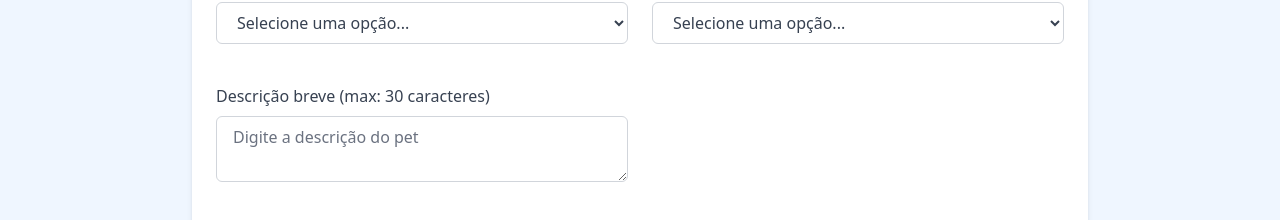
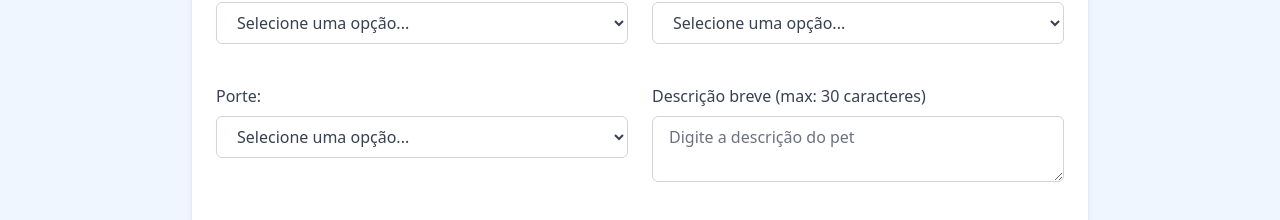
Before and after one commit to gabrikf/pets-frontend, a React (Create React App) app: page /petregister in a window 1280 px wide. Shown: the part 360-580 px from the top of the page. Built offline with nearby package versions, Linux system fonts and the light colour scheme; no server answers; sample sign-in values are in the browser's storage.

Commit message:
adding size of the pet to frontend

```diff
--- a/src/pages/Cats.js
+++ b/src/pages/Cats.js
@@ -201,7 +201,7 @@ const Cats = () => {
                 <strong className="text-black dark:text-white">
                   Sexo:{" "}
                 </strong>
-                {incident.breed}
+                {incident.genre}
               </div>
               <div className="h-24 py-2 text-gray-700 dark:text-gray-400">
                 <strong className="text-black dark:text-white">
--- a/src/pages/Details.js
+++ b/src/pages/Details.js
@@ -188,7 +188,7 @@ const Details = () => {
                 <strong className="text-black dark:text-white">
                   Sexo:{" "}
                 </strong>
-                {incident.breed}
+                {incident.genre}
               </div>
               <div className="h-24 py-2 text-gray-700 dark:text-gray-400">
                 <strong className="text-black dark:text-white">
--- a/src/pages/Dogs.js
+++ b/src/pages/Dogs.js
@@ -189,7 +189,7 @@ const Dogs = () => {
                 <strong className="text-black dark:text-white">
                   Sexo:{" "}
                 </strong>
-                {incident.breed}
+                {incident.genre}
               </div>
               <div className="h-24 py-2 text-gray-700 dark:text-gray-400">
                 <strong className="text-black dark:text-white">
--- a/src/pages/Likes.js
+++ b/src/pages/Likes.js
@@ -167,7 +167,7 @@ const Likes = () => {
                 <strong className="text-black dark:text-white">
                   Sexo:{" "}
                 </strong>
-                {incident.breed}
+                {incident.genre}
               </div>
               <div className="h-24 py-2 text-gray-700 dark:text-gray-400">
                 <strong className="text-black dark:text-white">
--- a/src/pages/Ongs.js
+++ b/src/pages/Ongs.js
@@ -197,7 +197,7 @@ const Ongs = () => {
                 <strong className="text-black dark:text-white">
                   Sexo:{" "}
                 </strong>
-                {incident.breed}
+                {incident.genre}
               </div>
                 <div className="h-24 py-2 text-gray-700 dark:text-gray-400">
                   <strong className="text-black dark:text-white">
--- a/src/pages/PetRegister.js
+++ b/src/pages/PetRegister.js
@@ -14,7 +14,7 @@ const petSchema = Yup.object().shape({
               .max(15, 'máximo 15 caracteres'),
   animal_type: Yup.string()
                   .required('Por favor informe o tipo de animal'),
-  breed: Yup.string()
+                  genre: Yup.string()
                 .required('Por favor informe o sexo do animal'),
   description: Yup.string()
                   .max(30, 'Máximo de 30 caracteres'),
@@ -41,7 +41,8 @@ const PetRegister = () => {
       pet_name: '',
       pet_age: '',
       animal_type: '',
-      breed: '',
+      genre: '',
+      size: '',
       description: ''
     },
     validationSchema: petSchema,
@@ -116,15 +117,34 @@ const PetRegister = () => {
               <label className="text-gray-700 dark:text-gray-200" for="text">Sexo:</label>
                 <select
                 className="block w-full px-4 py-2 mt-2 text-gray-700 placeholder-gray-500 bg-white border border-gray-300 rounded-md dark:bg-gray-800 dark:border-gray-600 dark:placeholder-gray-400 focus:border-blue-500 dark:focus:border-blue-500 focus:outline-none focus:ring dark:text-white"
-                name='breed'
+                name='genre'
                 onChange={formik.handleChange}
-                value={formik.values.breed}
+                value={formik.values.genre}
                 >
                   <option value='' hidden>Selecione uma opção...</option>
                   <option value='Macho'>Macho</option>
                   <option value='Fêmea'>Fêmea</option>
                 </select>
-                {formik.errors.breed && formik.touched.breed && <i className='text-red-400'>{formik.errors.breed}</i>}
+                {formik.errors.genre && formik.touched.genre && <i className='text-red-400'>{formik.errors.genre}</i>}
+
+              </div>
+              <div className="w-full mt-0 mb-4">
+              <label className="text-gray-700 dark:text-gray-200" for="text">Porte:</label>
+                <select
+                className="block w-full px-4 py-2 mt-2 text-gray-700 placeholder-gray-500 bg-white border border-gray-300 rounded-md dark:bg-gray-800 dark:border-gray-600 dark:placeholder-gray-400 focus:border-blue-500 dark:focus:border-blue-500 focus:outline-none focus:ring dark:text-white"
+                name='size'
+                onChange={formik.handleChange}
+                value={formik.values.size}
+                >
+                  <option value='' hidden>Selecione uma opção...</option>
+                  <option value='Mini - até 5kg'>Mini - até 5kg</option>
+                  <option value='Pequeno - 5 - 10kg'>Pequeno - 5 - 10kg</option>
+                  <option value='Peq-Médio - 10 - 15kg'>Peq-Médio - 10 - 15kg</option>
+                  <option value='Médio - 15 - 20kg<'>Médio - 15 - 20kg</option>
+                  <option value='Méd-Grande - 20 - 25kg'>Méd-Grande - 20 - 25kg</option>
+                  <option value='Grande - 25kg ou mais'>Grande - 25kg ou mais</option>
+                </select>
+                {formik.errors.genre && formik.touched.genre && <i className='text-red-400'>{formik.errors.genre}</i>}
 
               </div>
               <div className="w-full mt-0 mb-4">
--- a/src/pages/Profile.js
+++ b/src/pages/Profile.js
@@ -301,7 +301,7 @@ const Profile = () => {
                 <strong className="text-black dark:text-white">
                   Sexo:{" "}
                 </strong>
-                {incident.breed}
+                {incident.genre}
               </div>
               <p className="h-24 py-2 text-gray-700 dark:text-gray-400">
                 <strong className="text-black dark:text-white">
```
